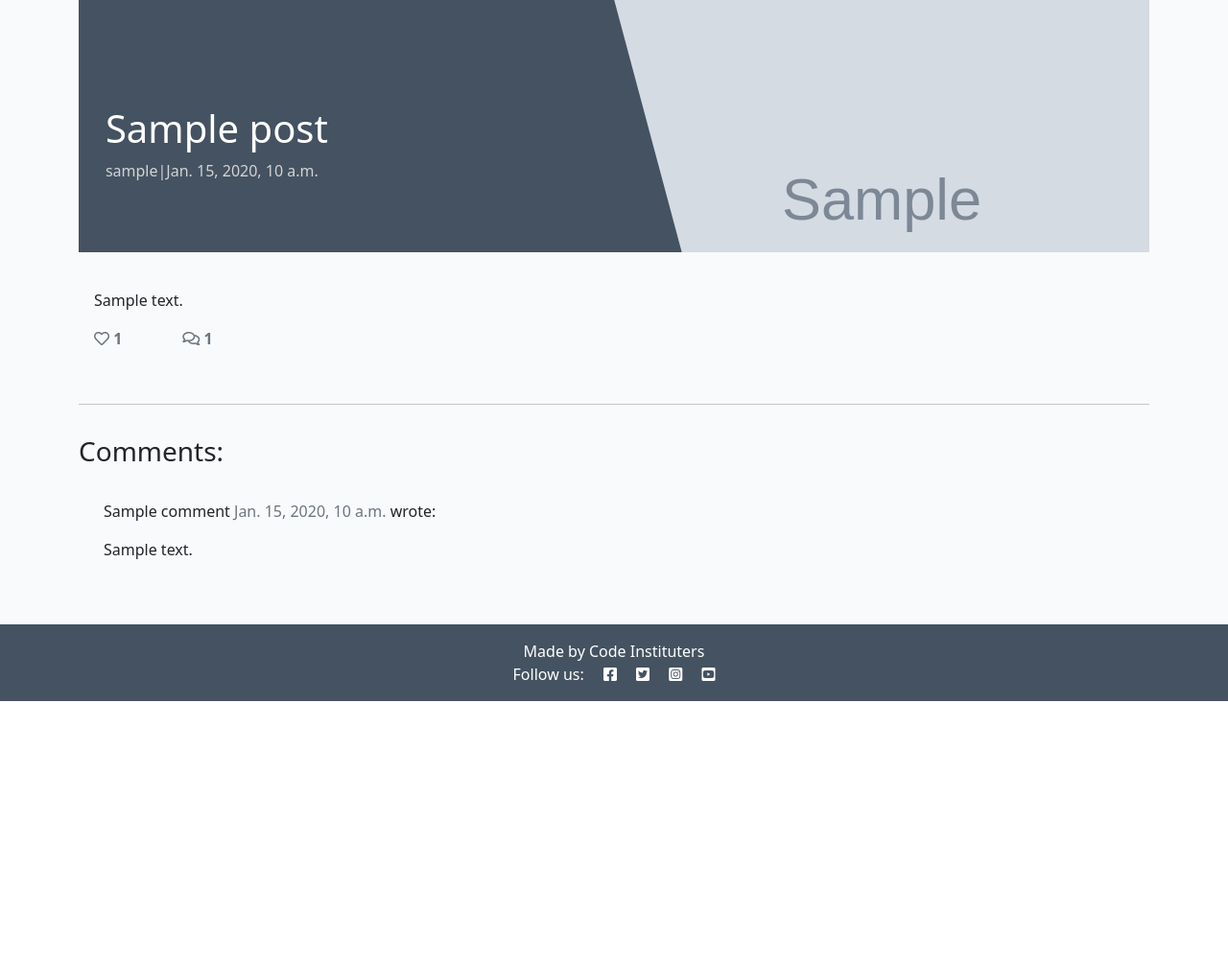
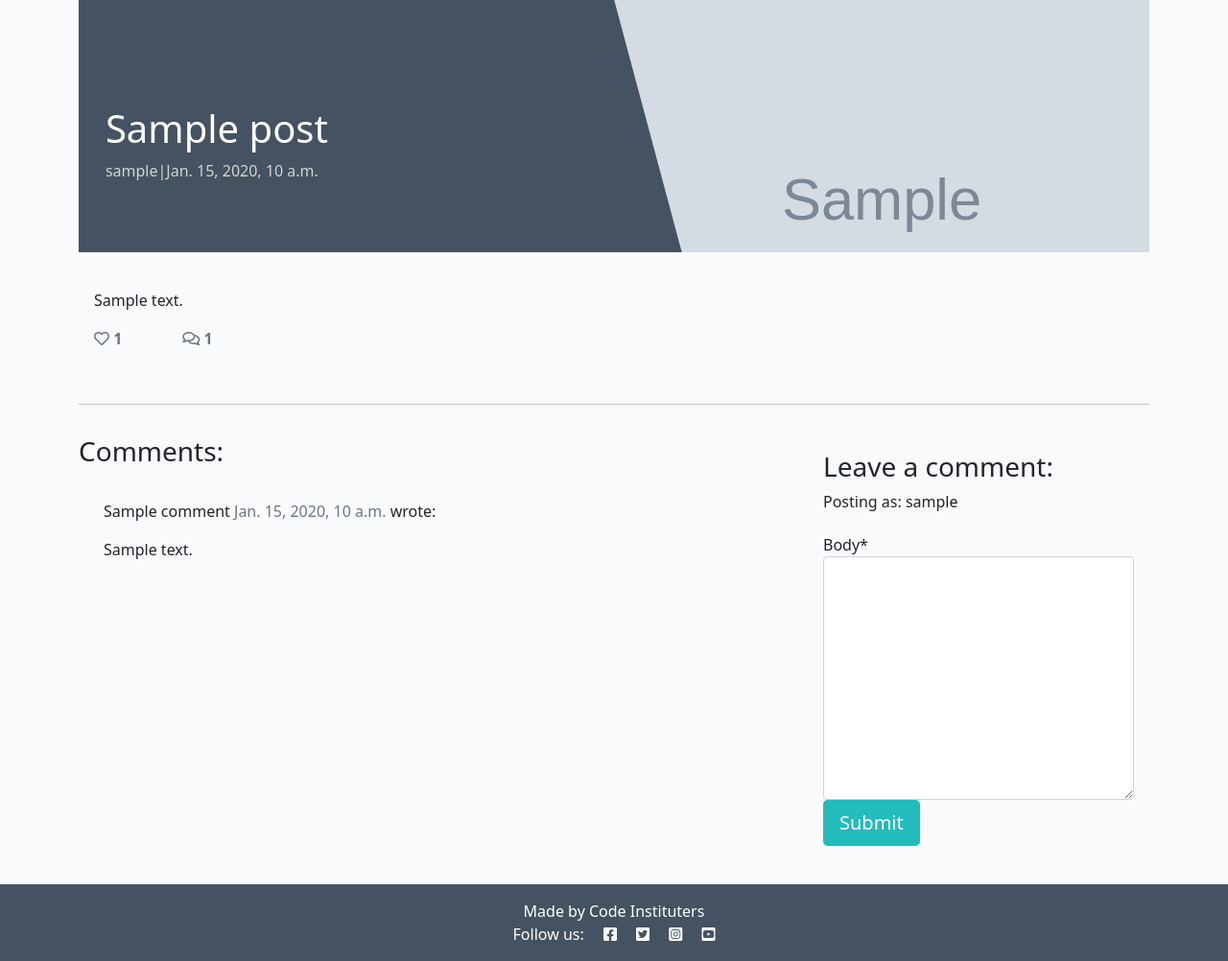
Before and after one commit to GJSayers/DjangoBlog, a Django app: a page that uses templates/base.html in a window 1280 px wide. Shown: the part 71-1073 px from the top of the page at 96% size. Before the commit the page ends 802 px from the top, so only its background shows below. Run offline with Django 3.2, Linux system fonts and the light colour scheme; a user stored in the database is signed in; tables that the repository leaves empty hold one stand-in row (values such as "Sample post"); grey boxes marked "Sample" are stand-in pictures; some libraries are stand-ins or nearby versions.

Commit message:
Add comment on post functionality

```diff
--- a/blog/admin.py
+++ b/blog/admin.py
@@ -19,7 +19,7 @@ class CommentAdmin(admin.ModelAdmin):
     list_display = ('name', 'body', 'post', 'created_on', 'approved')
     list_filter = ('approved', 'created_on')
     search_fields = ['name', 'email', 'body']
-    actions = ['approved_coments']
+    actions = ['approve_comments']
 
     def approve_comments(self, request, queryset):
         queryset.update(approved=True)
--- /dev/null
+++ b/blog/forms.py
@@ -0,0 +1,8 @@
+from .models import Comment
+from django import forms
+
+
+class CommentForm(forms.ModelForm):
+    class Meta:
+        model = Comment
+        fields = ('body',)
--- a/blog/views.py
+++ b/blog/views.py
@@ -1,6 +1,7 @@
 from django.shortcuts import render, get_object_or_404
 from django.views import generic, View
 from .models import Post
+from .forms import CommentForm
 
 
 class PostList(generic.ListView):
@@ -25,6 +26,44 @@ class PostDetail(View):
             {
                 "post": post,
                 "comments": comments,
+                "commented": False,
                 "liked": liked,
+                "comment_form": CommentForm()
             },
         )
+
+
+    def post(self, request, slug, *args, **kwargs):
+        queryset = Post.objects.filter(status=1)
+        post = get_object_or_404(queryset, slug=slug)
+        comments = post.comments.filter(approved=True).order_by('-created_on')
+        liked = False
+        if post.likes.filter(id=self.request.user.id).exists():
+            liked = True
+
+        comment_form = CommentForm(data=request.POST)
+
+        if comment_form.is_valid():
+            # set our email and logged in name automatically from the user
+            comment_form.instance.email = request.user.email
+            comment_form.instance.name = request.user.username
+            # not actually committing the save to the database yet
+            comment = comment_form.save(commit=False)
+            # because we are assigning a POST here:
+            comment.post = post
+            comment.save()
+        else:
+            # if the form is not valid, return an empty form instance
+            comment_form = CommentForm()
+
+        return render(
+            request,
+            "post_detail.html",
+            {
+                "post": post,
+                "comments": comments,
+                "commented": True,
+                "liked": liked,
+                "comment_form": CommentForm()
+            },
+        )
--- a/requirements.txt
+++ b/requirements.txt
@@ -3,9 +3,15 @@ cloudinary==1.29.0
 dj-database-url==0.5.0
 dj3-cloudinary-storage==0.0.6
 Django==3.2
+django-allauth==0.49.0
+django-crispy-forms==1.14.0
 django-summernote==0.8.20.0
 gunicorn==20.1.0
+oauthlib==3.2.0
 psycopg2==2.9.3
 psycopg2-binary==2.9.3
+PyJWT==2.3.0
+python3-openid==3.2.0
 pytz==2021.3
+requests-oauthlib==1.3.1
 sqlparse==0.4.2
--- a/templates/base.html
+++ b/templates/base.html
@@ -39,14 +39,14 @@
                     </li>
                     {% if user.is_authenticated %}
                     <li class="nav-item">
-                        <a class="nav-link" href="#">Logout</a>
+                        <a class="nav-link" href="{% url 'account_logout' %}">Logout</a>
                     </li>
                     {% else %}
                     <li class="nav-item">
-                        <a class="nav-link" href="#">Register</a>
+                        <a class="nav-link" href="{% url 'account_signup' %}">Register</a>
                     </li>
                     <li class="nav-item">
-                        <a class="nav-link" href="#">Login</a>
+                        <a class="nav-link" href="{% url 'account_login' %}">Login</a>
                     </li>
                     {% endif %}
                 </ul>
--- a/templates/post_detail.html
+++ b/templates/post_detail.html
@@ -1,4 +1,8 @@
-{% extends 'base.html' %} {% block content %}
+{% extends 'base.html' %}
+
+{% block content %}
+
+{% load crispy_forms_tags %}
 
 <div class="masthead">
     <div class="container">
@@ -70,7 +74,24 @@
         </div>
         <div class="col-md-4 card mb-4  mt-3 ">
             <div class="card-body">
-                <!-- For later -->
+                {% if commented %}
+                <div class="alert alert-success" role="alert">
+                    Your comment is awaiting approval
+                </div>
+                {% else %}
+
+
+                {% if user.is_authenticated %}
+
+                <h3>Leave a comment:</h3>
+                <p>Posting as: {{ user.username }}</p>
+                <form method="post" style="margin-top: 1.3em;">
+                    {{ comment_form | crispy }}
+                    {% csrf_token %}
+                    <button type="submit" class="btn btn-signup btn-lg">Submit</button>
+                </form>
+                {% endif %}
+                {% endif %}
             </div>
         </div>
     </div>
```
